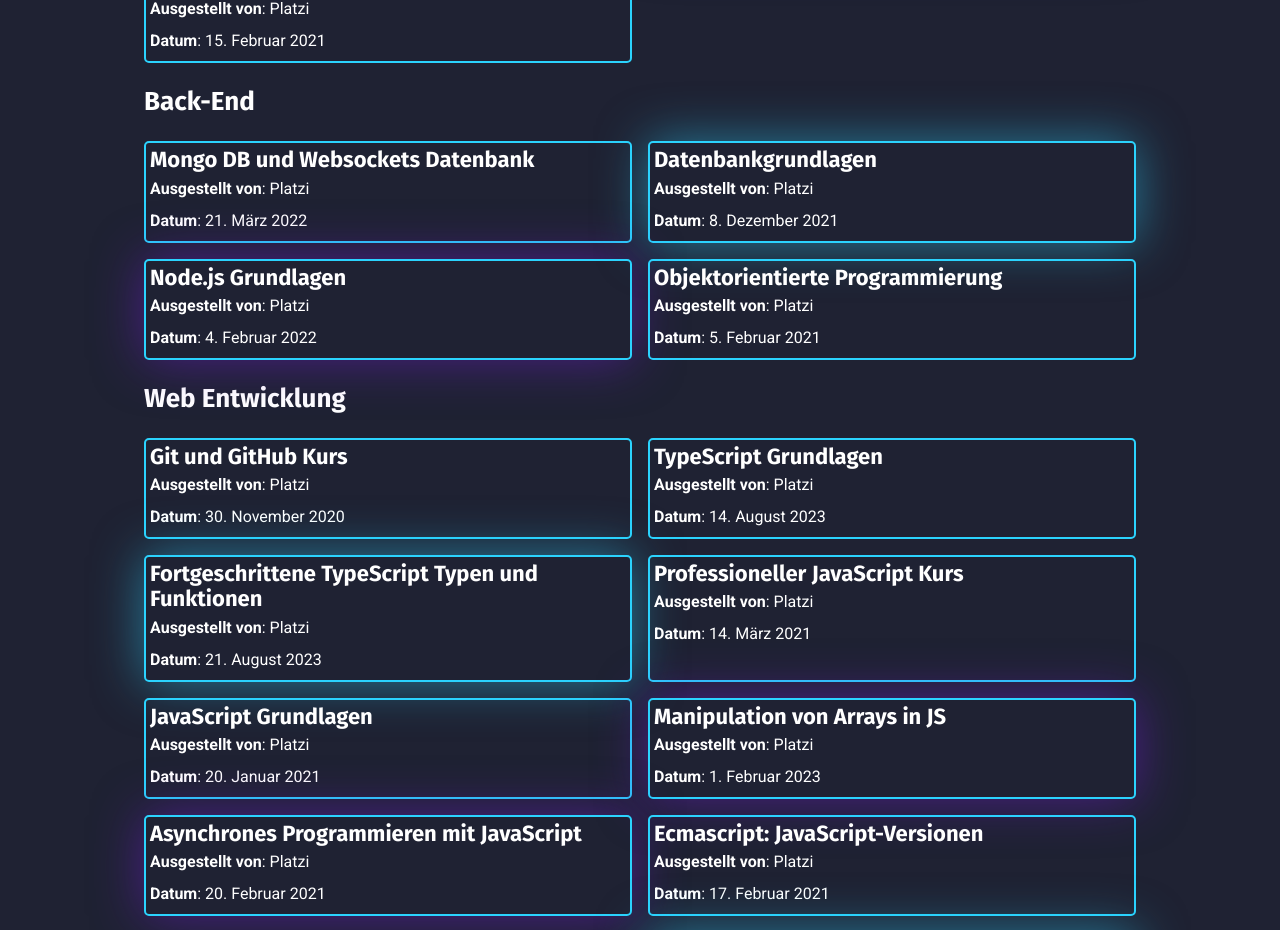
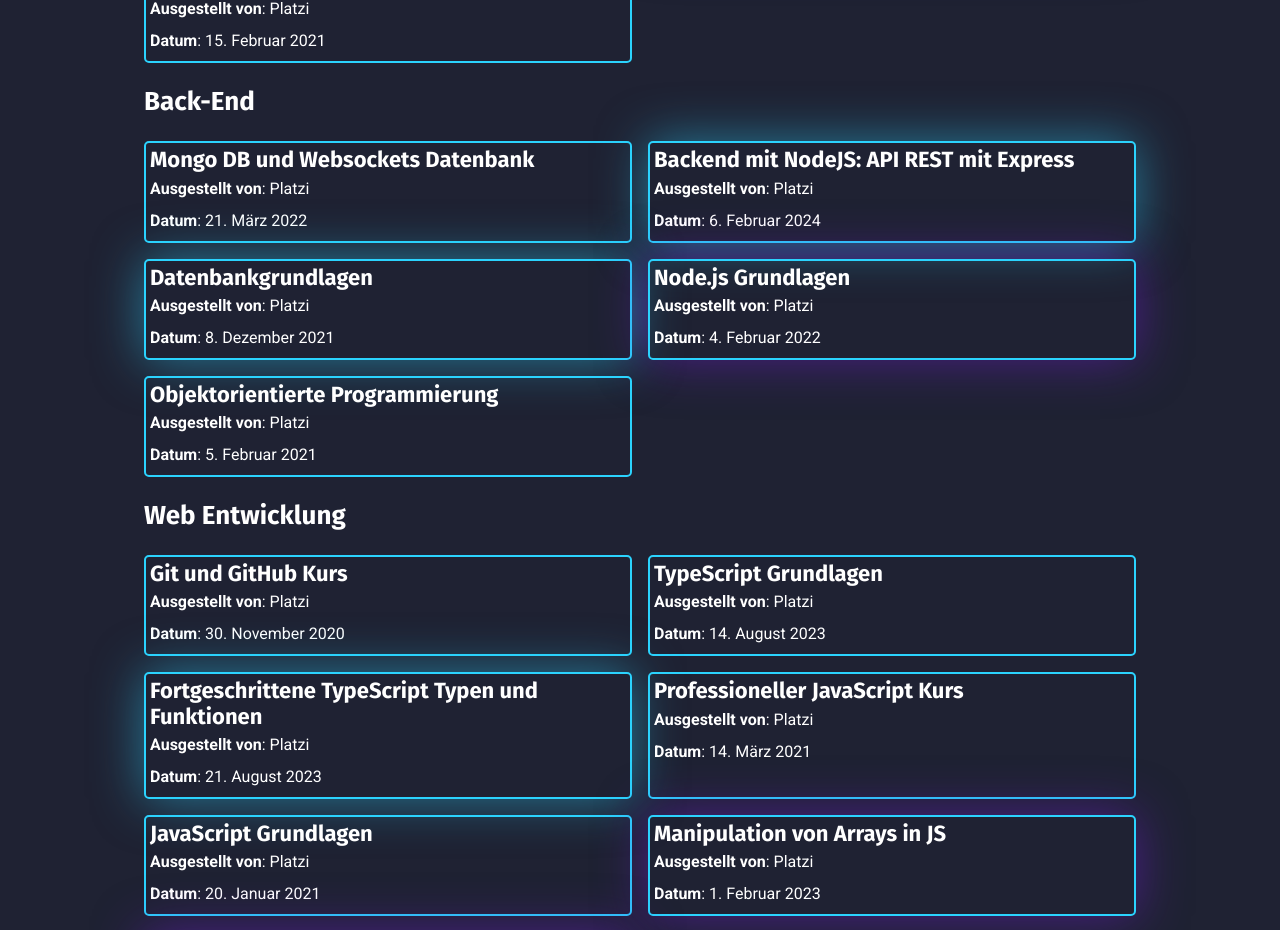
Before and after one commit to eg-delacruz/portfolio, a Next.js app: page /de in a window 1280 px wide. Shown: the part 5671-6601 px from the top of the page. Built offline with nearby package versions, Linux system fonts and the light colour scheme.

Commit message:
New nodejs course certificate added

```diff
--- a/src/app/[locale]/layout.tsx
+++ b/src/app/[locale]/layout.tsx
@@ -24,12 +24,12 @@
 
 //Metadata
 //Title and description is not here because it it added manually to the page, so that it is dynamic depending on the language
-export const metadata: Metadata = {
-  title: "Gerardo De La Cruz",
-  icons: {
-    apple: [{ url: "/favicon/apple-touch-icon.png", sizes: "180x180" }],
-  },
-};
+// export const metadata: Metadata = {
+//   title: "Gerardo De La Cruz",
+//   icons: {
+//     apple: [{ url: "/favicon/apple-touch-icon.png", sizes: "180x180" }],
+//   },
+// };
 
 export function generateStaticParams() {
   return [{ locale: "en" }, { locale: "es" }, { locale: "de" }];
--- a/src/app/[locale]/page.tsx
+++ b/src/app/[locale]/page.tsx
@@ -838,7 +838,7 @@
                 `Page.certificates.certificates_info.backend.certificate_2.date`
               )}
               issued_by="Platzi"
-              url={"/certificates/bd.pdf"}
+              url={"/certificates/nodejs-express-api.pdf"}
               blue_bg={true}
             />
             <CertificateCard
@@ -849,8 +849,8 @@
                 `Page.certificates.certificates_info.backend.certificate_3.date`
               )}
               issued_by="Platzi"
-              url={"/certificates/fundamentos-node.pdf"}
-              purple_bg={true}
+              url={"/certificates/bd.pdf"}
+              blue_bg={true}
             />
             <CertificateCard
               title={t(
@@ -858,6 +858,17 @@
               )}
               issue_date={t(
                 `Page.certificates.certificates_info.backend.certificate_4.date`
+              )}
+              issued_by="Platzi"
+              url={"/certificates/fundamentos-node.pdf"}
+              purple_bg={true}
+            />
+            <CertificateCard
+              title={t(
+                `Page.certificates.certificates_info.backend.certificate_5.title`
+              )}
+              issue_date={t(
+                `Page.certificates.certificates_info.backend.certificate_5.date`
               )}
               issued_by="Platzi"
               url={"/certificates/oop.pdf"}
--- a/src/messages/de.json
+++ b/src/messages/de.json
@@ -148,14 +148,18 @@
             "date": "21. März 2022"
           },
           "certificate_2": {
+            "title": "Backend mit NodeJS: API REST mit Express",
+            "date": "6. Februar 2024"
+          },
+          "certificate_3": {
             "title": "Datenbankgrundlagen",
             "date": "8. Dezember 2021"
           },
-          "certificate_3": {
+          "certificate_4": {
             "title": "Node.js Grundlagen",
             "date": "4. Februar 2022"
           },
-          "certificate_4": {
+          "certificate_5": {
             "title": "Objektorientierte Programmierung",
             "date": "5. Februar 2021"
           }
--- a/src/messages/en.json
+++ b/src/messages/en.json
@@ -148,14 +148,18 @@
             "date": "March 21, 2022"
           },
           "certificate_2": {
+            "title": "Backend with NodeJS: API REST with Express",
+            "date": "February 6, 2024"
+          },
+          "certificate_3": {
             "title": "Database Fundamentals",
             "date": "December 8, 2021"
           },
-          "certificate_3": {
+          "certificate_4": {
             "title": "Node.js Fundamentals",
             "date": "February 4, 2022"
           },
-          "certificate_4": {
+          "certificate_5": {
             "title": "Object-Oriented Programming",
             "date": "February 5, 2021"
           }
--- a/src/messages/es.json
+++ b/src/messages/es.json
@@ -148,14 +148,18 @@
             "date": "21 Marzo 2022"
           },
           "certificate_2": {
+            "title": "Backend con NodeJS: API REST con Express",
+            "date": "6 Febrero 2024"
+          },
+          "certificate_3": {
             "title": "Fundamentos de bases de datos",
             "date": "8 Diciembre 2021"
           },
-          "certificate_3": {
+          "certificate_4": {
             "title": "Fundamentos de Node.js",
             "date": "4 Febrero 2022"
           },
-          "certificate_4": {
+          "certificate_5": {
             "title": "Programación orientada a objetos",
             "date": "5 Febrero 2021"
           }
```
Also changed, not shown: 1 other file (tests, documents, lock files or other folders).
